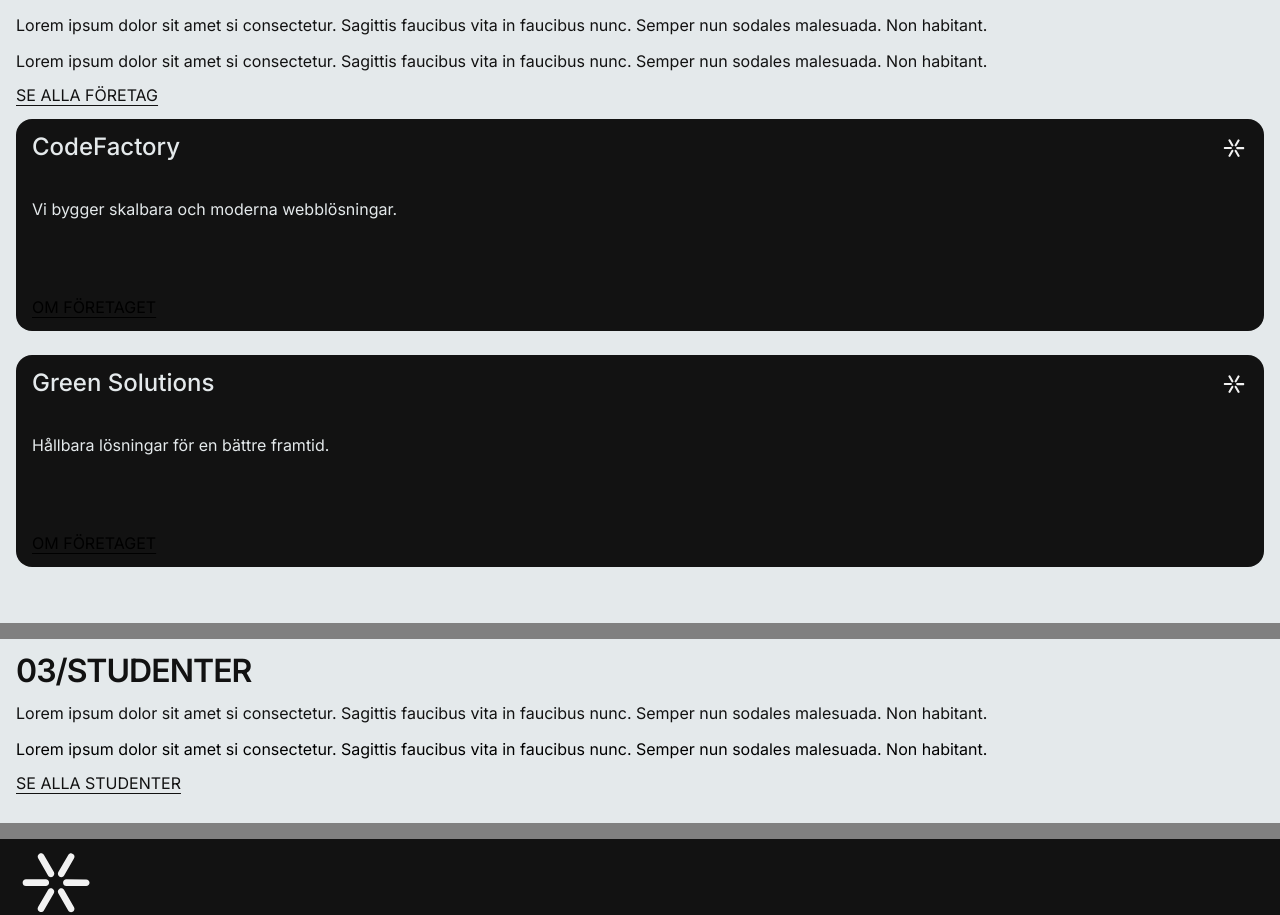
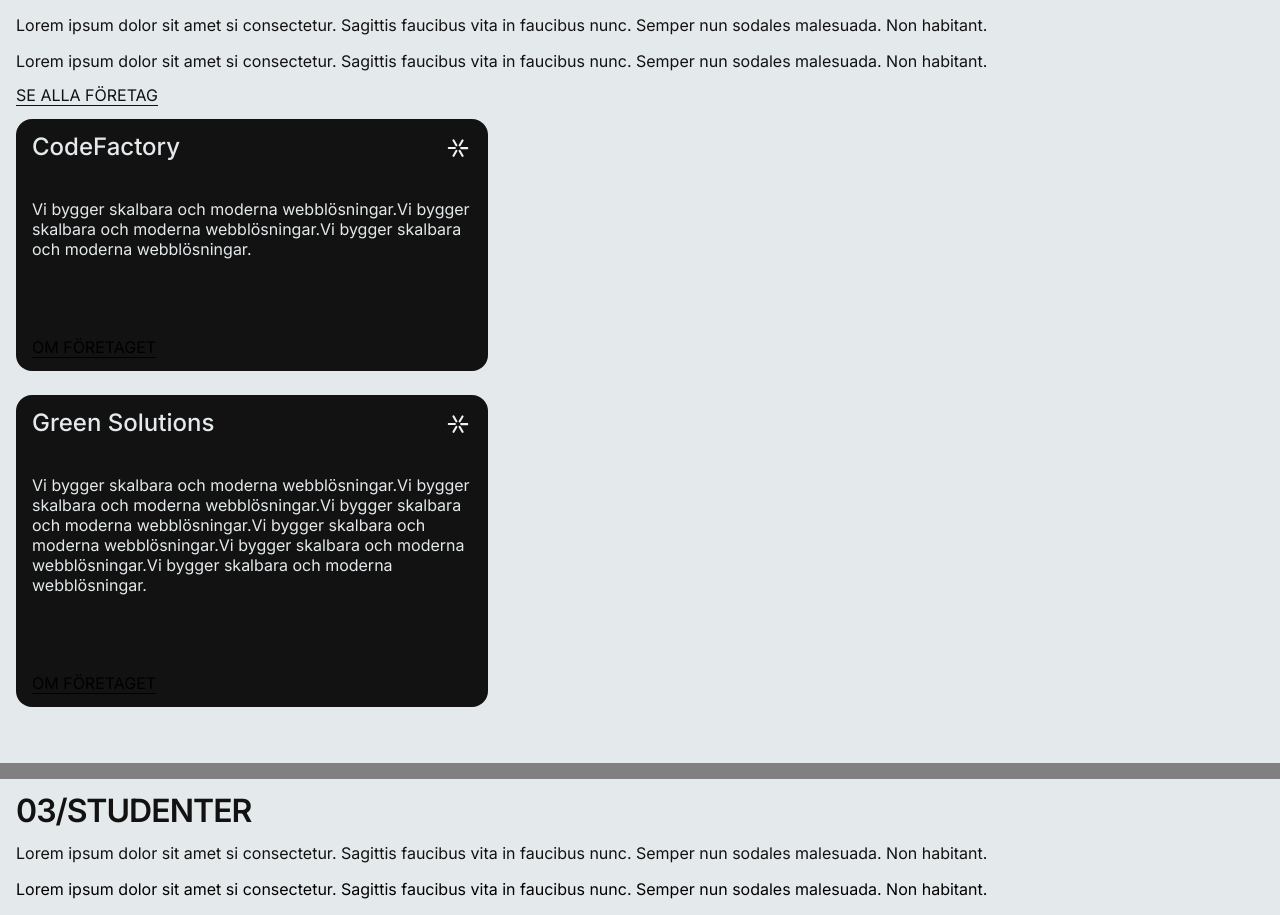
Before and after one commit to Skjesper/LIA-Portal, a Next.js app: page / in a window 1280 px wide. Shown: the part 796-1711 px from the top of the page. Built offline with nearby package versions, Linux system fonts and the light colour scheme; no server answers.

Commit message:
companyCardupdate

```diff
--- a/src/components/ui/CompanyCard/CompanyCard.module.css
+++ b/src/components/ui/CompanyCard/CompanyCard.module.css
@@ -14,7 +14,16 @@
     border-radius: 1rem;
     color: var(--background-MediumLight);
     margin-bottom: 1.5rem;
+    max-width: 29.5rem;
 
+}
+
+@media (min-width: 768px) {
+
+    .companyCard {
+
+
+    }
 }
 
 /* Mobil/H3/Regular */
--- a/src/data/mockCompanies.js
+++ b/src/data/mockCompanies.js
@@ -2,19 +2,19 @@ const mockCompanies = [
     {
       id: 1,
       name: "TechCorp AB",
-      description: "Vi utvecklar framtidens teknologi med AI och automation.",
+      description: "Vi bygger skalbara och moderna webblösningar.Vi bygger skalbara och moderna webblösningar.Vi bygger skalbara och moderna webblösningar.Vi bygger skalbara och moderna webblösningar.Vi bygger skalbara och moderna webblösningar.Vi bygger skalbara och moderna webblösningar.Vi bygger skalbara och moderna webblösningar.Vi bygger skalbara och moderna webblösningar.Vi bygger skalbara och moderna webblösningar.",
       logoUrl: "/logos/techcorp.svg",
     },
     {
       id: 2,
       name: "Green Solutions",
-      description: "Hållbara lösningar för en bättre framtid.",
+      description: "Vi bygger skalbara och moderna webblösningar.Vi bygger skalbara och moderna webblösningar.Vi bygger skalbara och moderna webblösningar.Vi bygger skalbara och moderna webblösningar.Vi bygger skalbara och moderna webblösningar.Vi bygger skalbara och moderna webblösningar.",
       logoUrl: "/logos/greensolutions.svg",
     },
     {
       id: 3,
       name: "CodeFactory",
-      description: "Vi bygger skalbara och moderna webblösningar.",
+      description: "Vi bygger skalbara och moderna webblösningar.Vi bygger skalbara och moderna webblösningar.Vi bygger skalbara och moderna webblösningar.",
       logoUrl: "/logos/codefactory.svg",
     }
   ];
```
